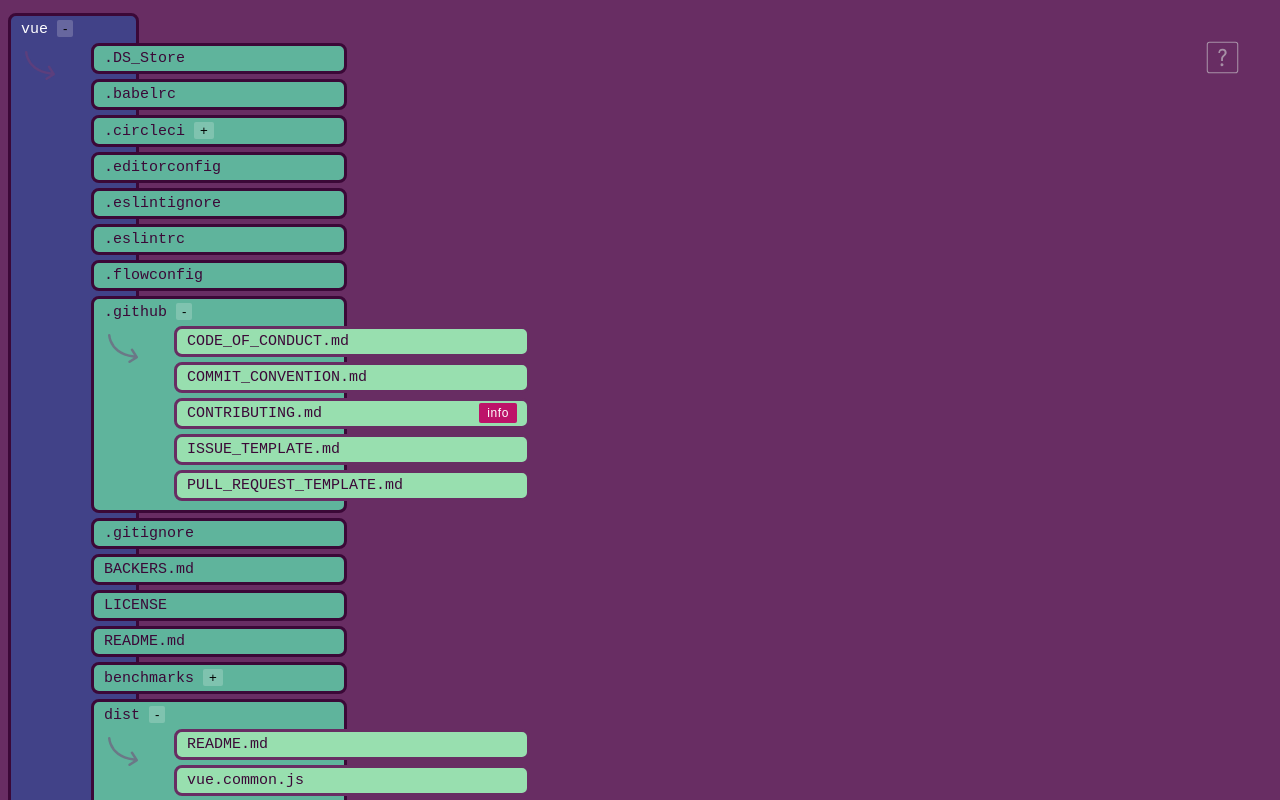
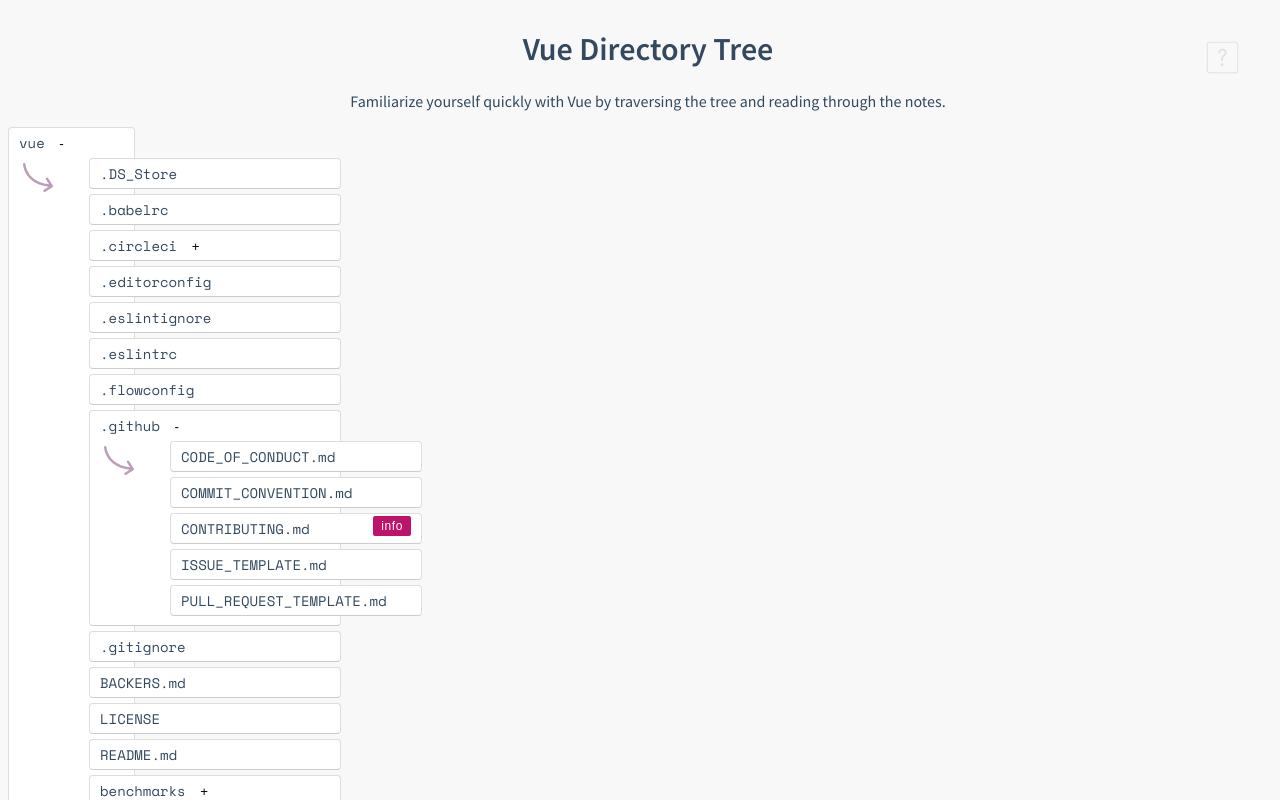
Before and after one commit to sdras/vue-directory-tree, a Vue app: page / in a window 1280 px wide. Shown: the top 800 px of the page. Built offline with nearby package versions, Linux system fonts and the light colour scheme.

Commit message:
update to vue docs styling

```diff
--- a/public/index.html
+++ b/public/index.html
@@ -1,12 +1,14 @@
 <!DOCTYPE html>
 <html>
+
 <head>
   <meta charset="utf-8">
   <meta http-equiv="X-UA-Compatible" content="IE=edge">
   <meta name="viewport" content="width=device-width,initial-scale=1.0">
   <link rel="shortcut icon" href="<%= webpackConfig.output.publicPath %>favicon.ico">
-    <title>drawtree</title>
+  <title>Vue directory tree with notes</title>
 </head>
+
 <body>
   <noscript>
     <strong>We're sorry but drawtree doesn't work properly without JavaScript enabled. Please enable it to continue.</strong>
@@ -14,4 +16,5 @@
   <div id="app"></div>
   <!-- built files will be auto injected -->
 </body>
+
 </html>
--- a/src/App.vue
+++ b/src/App.vue
@@ -1,5 +1,7 @@
 <template>
   <div id="app">
+    <h1>Vue Directory Tree</h1>
+    <p>Familiarize yourself quickly with Vue by traversing the tree and reading through the notes.</p>
     <app-item class="item" :unit="vuetree" />
     <app-moreinfo />
   </div>
@@ -23,10 +25,34 @@
 </script>
 
 <style lang="scss">
+@import url('https://fonts.googleapis.com/css?family=Space+Mono|Source+Sans+Pro:400,600');
+
 body {
-  font-family: monospace;
-  background: #682d63;
   display: flex;
-  font-size: 15px;
+  font-family: 'Source Sans Pro', 'Helvetica Neue', Arial, sans-serif;
+  font-size: 16px;
+  -webkit-font-smoothing: antialiased;
+  -moz-osx-font-smoothing: grayscale;
+  color: #34495e;
+  background-color: #f8f8f8;
+  width: 100vw;
+  min-height: 100vh;
+}
+
+#app {
+  width: 100vw;
+  min-height: 100vh;
+}
+
+h1,
+h2,
+h3 {
+  text-align: center;
 }
 </style>
+
+<style scoped>
+p {
+  text-align: center;
+}
+</style>
--- a/src/components/AppItem.vue
+++ b/src/components/AppItem.vue
@@ -77,16 +77,20 @@
 }
 
 .block {
+  font-size: 14px;
   position: relative;
   display: block;
-  background: #414288;
   padding: 4px 40px 4px 10px;
-  border-radius: 8px;
-  border: solid #3b0837;
   margin: 5px 0;
   width: 75px;
-  color: white;
   transition: 0.5s all ease;
+  font-family: 'Space Mono', monospace;
+  background-color: #fff;
+  border: 1px solid #ddd;
+  border-bottom-color: #ccc;
+  text-align: left;
+  border-radius: 4px;
+  white-space: nowrap;
   button {
     background: rgba(255, 255, 255, 0.2);
     border-radius: 2px;
@@ -95,28 +99,6 @@
   }
   .block {
     width: 200px;
-    color: #3b0837;
-    background: #5fb49c;
-    .block {
-      button {
-        background: rgba(0, 0, 0, 0.2);
-      }
-      border: solid #682d63;
-      width: 300px;
-      background: #98dfaf;
-      .block {
-        background: #b7e4a4;
-        .block {
-          background: #e0ebc8;
-          .block {
-            background: #edf1e4;
-            .block {
-              background: #fff;
-            }
-          }
-        }
-      }
-    }
   }
 }
 
```
Lines whose indentation alone changed are shown as unchanged.
